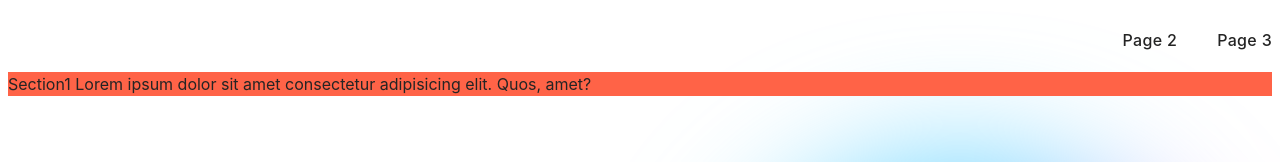
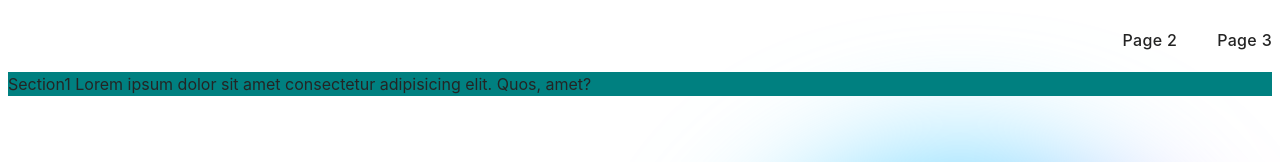
Before and after one commit to SergeyKorobka/blended-proj-110, a website built with Vite: page src/index.html in a window 1280 px wide. Shown: the top 162 px of the page. Built offline with nearby package versions, Linux system fonts and the light colour scheme.

Commit message:
fix styles

```diff
--- a/src/css/section1.css
+++ b/src/css/section1.css
@@ -1,3 +1,3 @@
 .section1 {
-  background-color: tomato;
+  background-color: teal;
 }
```
